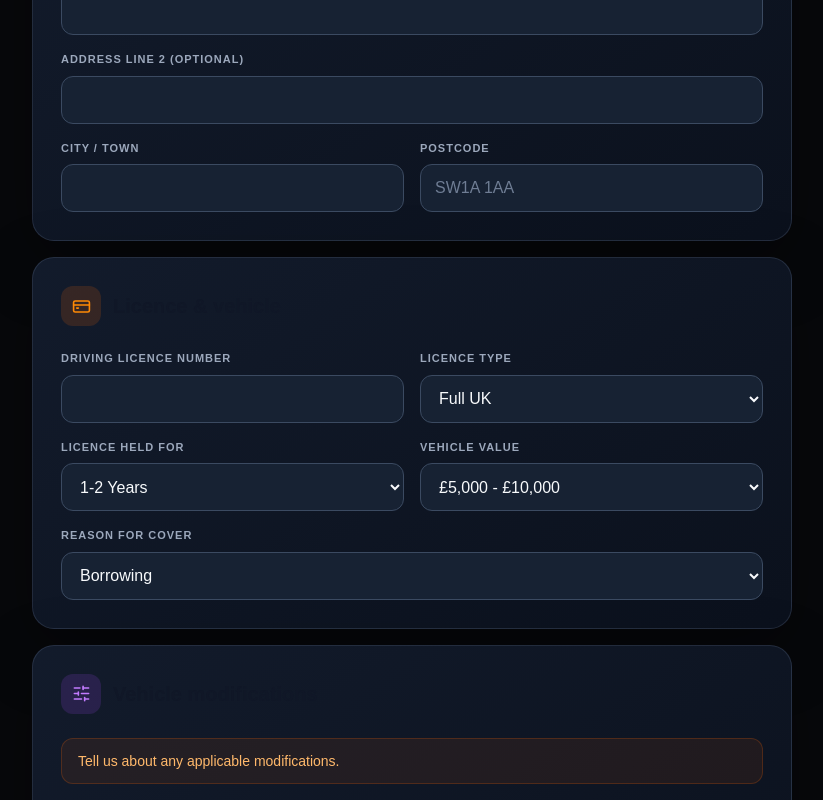
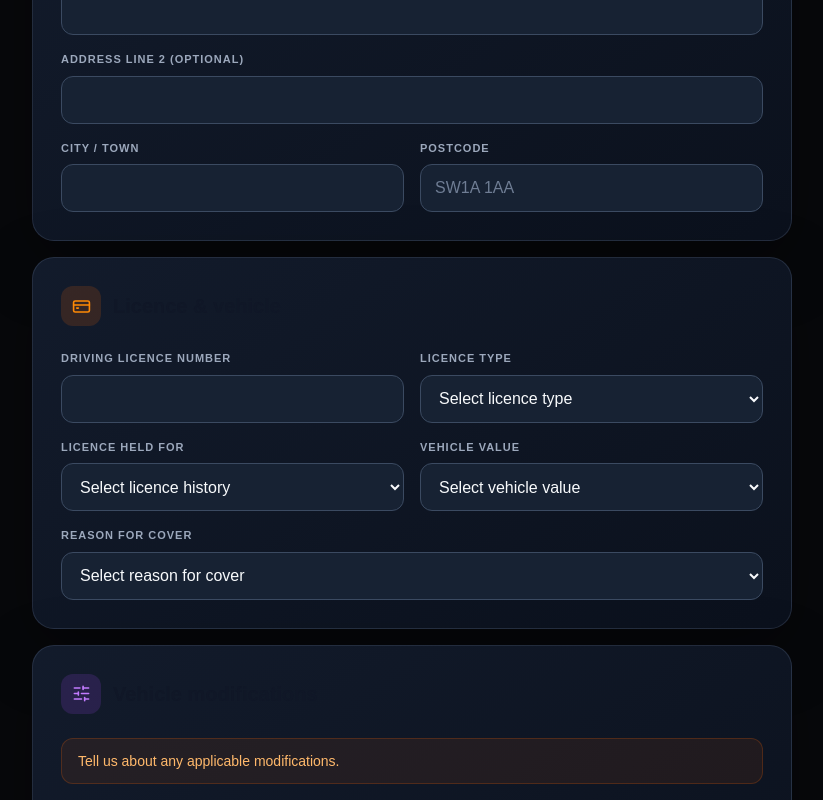
Before and after one commit to alihamza-12/tempify, a Next.js app: page /quote in a window 1280 px wide. Shown: the part 1452-2252 px from the top of the page, without its empty margins (228-1051 px from the left). Built offline with nearby package versions, Linux system fonts and the light colour scheme; no server answers.

Commit message:
Feat: form-auth-payment-ui-fixes

```diff
--- a/src/app/privacy-policy/page.tsx
+++ b/src/app/privacy-policy/page.tsx
@@ -78,7 +78,7 @@ export default function PrivacyPage() {
         <LegalSection number={5} title="Sharing, Retention and Your Rights" tone="green">
           <p>Information is shared only where needed with service providers such as hosting, database, email, vehicle-data and payment providers, or where required by law. Providers receive only the information needed for their role and are expected to protect it appropriately.</p>
           <div className="mt-4 grid gap-3 sm:grid-cols-3">
-            <LegalInfoCard icon={Building2} title="Service Providers" tone="green">MongoDB, Vercel, Resend, RegCheck and PayMeGate may process relevant information for their services.</LegalInfoCard>
+            <LegalInfoCard icon={Building2} title="Service Providers" tone="green">Approved hosting, database, email, vehicle-data and payment providers may process relevant information only for their contracted services.</LegalInfoCard>
             <LegalInfoCard icon={FileLock2} title="Retention" tone="green">Records are kept only as long as reasonably needed for service, legal, security, tax and dispute purposes.</LegalInfoCard>
             <LegalInfoCard icon={Cookie} title="Your Choices" tone="green">You may have rights to access, correct, erase, restrict, object or request portability, subject to applicable exemptions.</LegalInfoCard>
           </div>
--- a/src/components/quote/QuoteForm.tsx
+++ b/src/components/quote/QuoteForm.tsx
@@ -18,7 +18,7 @@ import { SectionCard } from "./SectionCard";
 import type { VehicleResult } from "@/modules/vehicles/types";
 
 type FormValues = {
-  title: "Mr" | "Mrs" | "Miss" | "Ms" | "Mx";
+  title: "" | "Mr" | "Mrs" | "Miss" | "Ms" | "Mx";
   firstName: string;
   lastName: string;
   dateOfBirth: string;
@@ -30,10 +30,10 @@ type FormValues = {
   city: string;
   postcode: string;
   licenceNumber: string;
-  licenceType: "Full UK" | "Provisional UK" | "International" | "Full EU";
-  heldFor: "Under 1 Year" | "1-2 Years" | "2-4 Years" | "5-10 Years" | "10+ Years";
-  vehicleValue: "£1,000 - £5,000" | "£5,000 - £10,000" | "£10,000 - £20,000" | "£20,000 - £30,000" | "£30,000 - £50,000" | "£50,000 - £80,000" | "£80,000+";
-  reasonForCover: "Borrowing" | "Buying/Selling/Testing" | "Learning" | "Maintenance" | "Other";
+  licenceType: "" | "Full UK" | "Provisional UK" | "International" | "Full EU";
+  heldFor: "" | "Under 1 Year" | "1-2 Years" | "2-4 Years" | "5-10 Years" | "10+ Years";
+  vehicleValue: "" | "£1,000 - £5,000" | "£5,000 - £10,000" | "£10,000 - £20,000" | "£20,000 - £30,000" | "£30,000 - £50,000" | "£50,000 - £80,000" | "£80,000+";
+  reasonForCover: "" | "Borrowing" | "Buying/Selling/Testing" | "Learning" | "Maintenance" | "Other";
 };
 
 const occupations = ["Accountant", "Architect", "Builder", "Business Owner", "Carer", "Chef", "Civil Servant", "Consultant", "Delivery Driver", "Designer", "Doctor", "Electrician", "Engineer", "Mechanic", "Nurse", "Office Manager", "Retail Worker", "Software Developer", "Student", "Teacher"];
@@ -82,11 +82,11 @@ export function QuoteForm({ registration }: { registration: string }) {
 
   const { register, handleSubmit, setValue, formState: { errors } } = useForm<FormValues>({
     defaultValues: {
-      title: "Mr",
-      licenceType: "Full UK",
-      heldFor: "1-2 Years",
-      vehicleValue: "£5,000 - £10,000",
-      reasonForCover: "Borrowing",
+      title: "",
+      licenceType: "",
+      heldFor: "",
+      vehicleValue: "",
+      reasonForCover: "",
     },
   });
 
@@ -221,7 +221,7 @@ export function QuoteForm({ registration }: { registration: string }) {
 
       <SectionCard icon={UserRound} title="Driver details">
         <div className="grid gap-4 sm:grid-cols-2">
-          <FormField label="Title" error={errors.title?.message}><select className="field" {...register("title", { required: true })}>{["Mr", "Mrs", "Miss", "Ms", "Mx"].map((item) => <option key={item}>{item}</option>)}</select></FormField>
+          <FormField label="Title" error={errors.title?.message}><select className="field" {...register("title", { required: "Select a title" })}><option value="" disabled>Select title</option>{["Mr", "Mrs", "Miss", "Ms", "Mx"].map((item) => <option key={item} value={item}>{item}</option>)}</select></FormField>
           <FormField label="First name" error={errors.firstName?.message}>
             <input className="field" autoComplete="given-name" {...register("firstName", { required: "First name is required", minLength: { value: 2, message: "Enter at least 2 characters" }, maxLength: { value: 60, message: "Enter no more than 60 characters" } })} onChange={(event) => updateCapitalizedField("firstName", event.target.value)} />
           </FormField>
@@ -268,10 +268,10 @@ export function QuoteForm({ registration }: { registration: string }) {
       <SectionCard icon={CreditCard} title="Licence & vehicle">
         <div className="grid gap-4 sm:grid-cols-2">
           <FormField label="Driving licence number" error={errors.licenceNumber?.message}><input className="field uppercase" autoComplete="off" maxLength={24} {...register("licenceNumber", { required: "Licence number is required", minLength: { value: 8, message: "Enter at least 8 characters" }, maxLength: { value: 24, message: "Enter no more than 24 characters" }, setValueAs: (value) => String(value || "").trim().toUpperCase() })} /></FormField>
-          <FormField label="Licence type"><select className="field" {...register("licenceType")}>{["Full UK", "Provisional UK", "International", "Full EU"].map((item) => <option key={item}>{item}</option>)}</select></FormField>
-          <FormField label="Licence held for"><select className="field" {...register("heldFor")}>{["Under 1 Year", "1-2 Years", "2-4 Years", "5-10 Years", "10+ Years"].map((item) => <option key={item}>{item}</option>)}</select></FormField>
-          <FormField label="Vehicle value"><select className="field" {...register("vehicleValue")}>{["£1,000 - £5,000", "£5,000 - £10,000", "£10,000 - £20,000", "£20,000 - £30,000", "£30,000 - £50,000", "£50,000 - £80,000", "£80,000+"].map((item) => <option key={item}>{item}</option>)}</select></FormField>
-          <div className="sm:col-span-2"><FormField label="Reason for cover"><select className="field" {...register("reasonForCover")}>{["Borrowing", "Buying/Selling/Testing", "Learning", "Maintenance", "Other"].map((item) => <option key={item}>{item}</option>)}</select></FormField></div>
+          <FormField label="Licence type" error={errors.licenceType?.message}><select className="field" {...register("licenceType", { required: "Select a licence type" })}><option value="" disabled>Select licence type</option>{["Full UK", "Provisional UK", "International", "Full EU"].map((item) => <option key={item} value={item}>{item}</option>)}</select></FormField>
+          <FormField label="Licence held for" error={errors.heldFor?.message}><select className="field" {...register("heldFor", { required: "Select how long the licence has been held" })}><option value="" disabled>Select licence history</option>{["Under 1 Year", "1-2 Years", "2-4 Years", "5-10 Years", "10+ Years"].map((item) => <option key={item} value={item}>{item}</option>)}</select></FormField>
+          <FormField label="Vehicle value" error={errors.vehicleValue?.message}><select className="field" {...register("vehicleValue", { required: "Select the vehicle value" })}><option value="" disabled>Select vehicle value</option>{["£1,000 - £5,000", "£5,000 - £10,000", "£10,000 - £20,000", "£20,000 - £30,000", "£30,000 - £50,000", "£50,000 - £80,000", "£80,000+"].map((item) => <option key={item} value={item}>{item}</option>)}</select></FormField>
+          <div className="sm:col-span-2"><FormField label="Reason for cover" error={errors.reasonForCover?.message}><select className="field" {...register("reasonForCover", { required: "Select a reason for cover" })}><option value="" disabled>Select reason for cover</option>{["Borrowing", "Buying/Selling/Testing", "Learning", "Maintenance", "Other"].map((item) => <option key={item} value={item}>{item}</option>)}</select></FormField></div>
         </div>
       </SectionCard>
 
--- a/src/modules/auth/schemas.ts
+++ b/src/modules/auth/schemas.ts
@@ -1,8 +1,12 @@
 import { z } from "zod";
 
+function capitalizeWords(value: string) {
+  return value.replace(/(^|[\s'-])([a-z])/g, (_match, prefix: string, letter: string) => `${prefix}${letter.toUpperCase()}`);
+}
+
 export const requestOtpSchema = z.object({
-  firstName: z.string().trim().min(2).max(50),
-  lastName: z.string().trim().min(2).max(50),
+  firstName: z.string().trim().min(2).max(50).transform(capitalizeWords),
+  lastName: z.string().trim().min(2).max(50).transform(capitalizeWords),
   email: z.string().trim().toLowerCase().email().max(254),
   password: z
     .string()
--- a/src/modules/payments/paymegate.ts
+++ b/src/modules/payments/paymegate.ts
@@ -50,7 +50,7 @@ export async function createPayMeGateOrder(input: {
   if (!response.ok || !body?.data?.checkoutUrl) {
     console.error("[paymegate:create]", response.status, body?.error?.code || "unknown");
     throw new PaymentProviderError(
-      body?.error?.message || "The payment provider could not create this checkout.",
+      "Secure payment is temporarily unavailable. Please try again.",
       response.status,
     );
   }
```
Also changed, not shown: src/components/auth/AuthForm.tsx (+32 -9 lines), src/components/quote/ReviewClient.tsx (+1 -11 lines).
